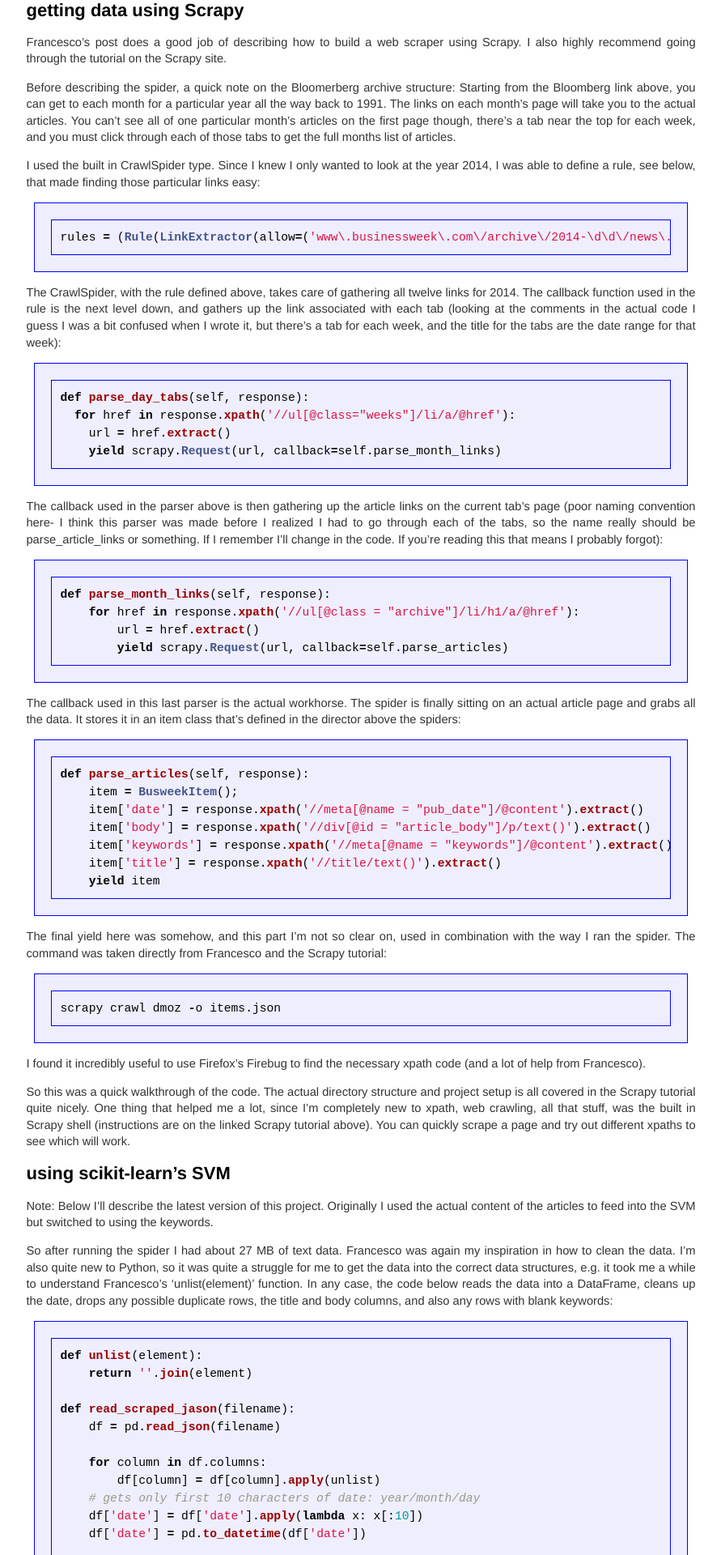
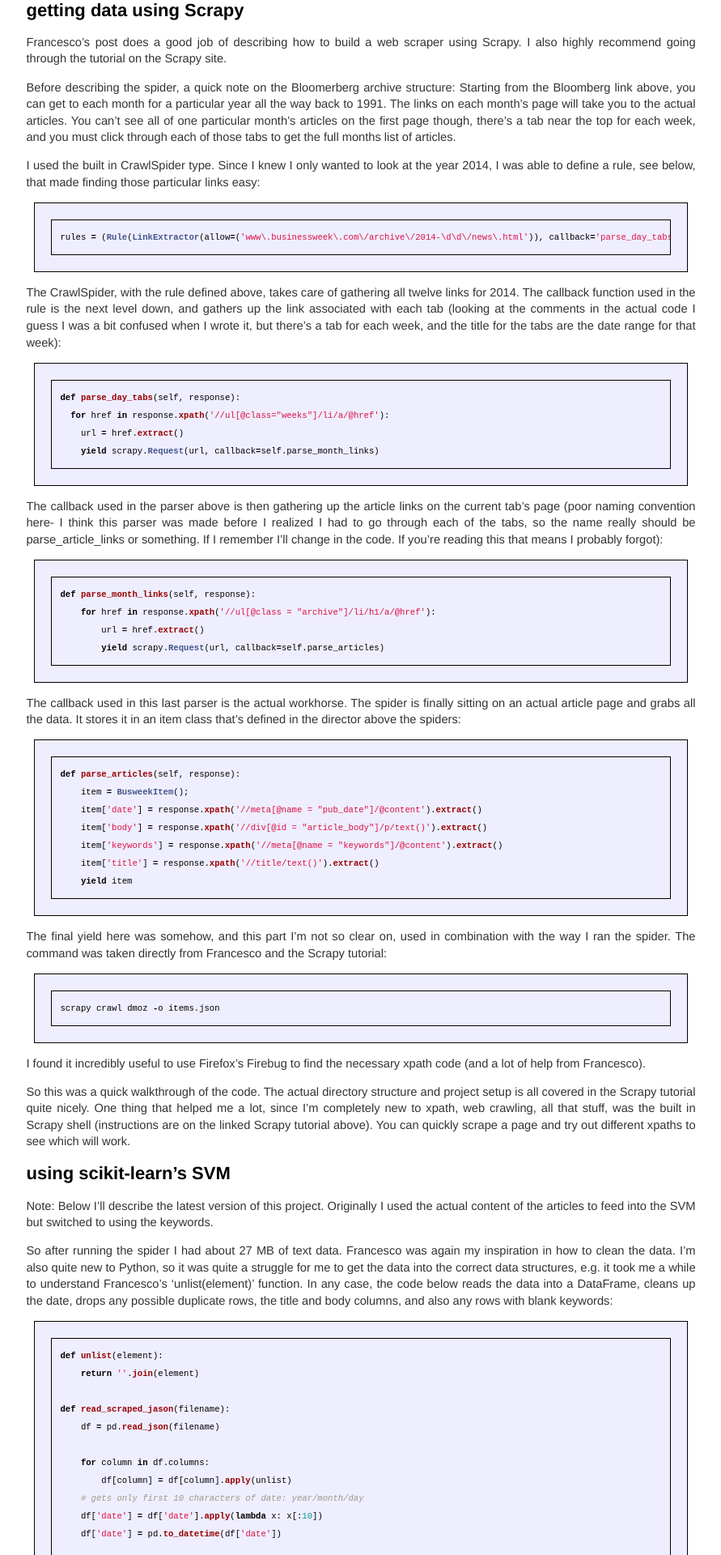
Before and after one commit to bsmitty5000/bsmitty5000.github.io, a Jekyll site: the page built from _posts/2016-02-06-Stock-Market-Predictions-Using-Scrapy-and-SVMs.md, in a window 1280 px wide. Shown: the part 549-2469 px from the top of the page at 81% size, without its empty margins (194-1085 px from the left). Built offline with Jekyll 4.4.1, drawn with Linux system fonts in a browser that asks for light colours; comment, search, counter and statistics services are not loaded.

Commit message:
Update syntax.css

```diff
--- a/css/syntax.css
+++ b/css/syntax.css
@@ -1,5 +1,5 @@
-.highlight  { border: solid 1px blue;
-	font-size: 1.3 em;
+.highlight  { border: solid 1px black;
+	font-size: 85%;
 	margin: 10px;
 	padding:10px;
 	background: #eef;
```
